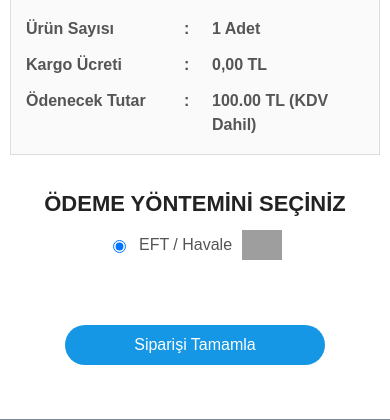
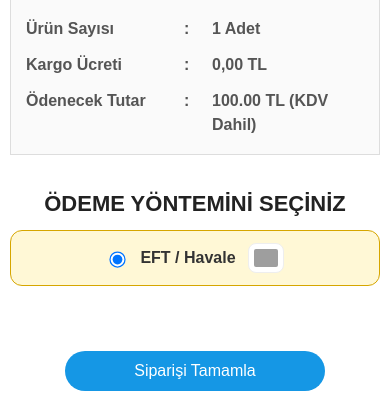
Before and after one commit to peppo2026/django_guven, a Django app: page /sepet/ in a window 390 px wide. Shown: the part 530-950 px from the top of the page. Run offline with Django 4.2, Linux system fonts and the light colour scheme; tables that the repository leaves empty hold one stand-in row (values such as "Sample post"); grey boxes marked "Sample" are stand-in pictures; grey boxes are pictures that could not be loaded.

Commit message:
guvenceye alma

```diff
--- a/shop/templates/shop/cart.html
+++ b/shop/templates/shop/cart.html
@@ -1,6 +1,49 @@
 {% extends "shop/base.html" %}
 
 {% block content %}
+
+
+<style>
+/* MOBILE CART PAYMENT IMAGE */
+@media (max-width: 900px) {
+
+    label[style*="display:flex"] {
+        display: flex !important;
+        justify-content: center !important;
+        align-items: center !important;
+        gap: 12px !important;
+        flex-wrap: wrap !important;
+        background: #fff8d6 !important;
+        border: 1px solid #d6a600 !important;
+        border-radius: 12px !important;
+        padding: 12px !important;
+        font-size: 17px !important;
+        font-weight: bold !important;
+        color: #333 !important;
+    }
+
+    label[style*="display:flex"] input[type="radio"] {
+        transform: scale(1.25);
+        margin-right: 4px !important;
+    }
+
+    label[style*="display:flex"] img {
+        height: 52px !important;
+        max-width: 170px !important;
+        width: auto !important;
+        object-fit: contain !important;
+        background: white !important;
+        border-radius: 8px !important;
+        padding: 5px !important;
+        box-sizing: border-box !important;
+        border: 1px solid #eee !important;
+    }
+}
+</style>
+
+
+
+
 
 <style>
 /* SADECE MOBIL SEPET DUZENI */
```
Also changed, not shown: proje/settings.py (+6 -9 lines), shop/validators.py (added, +17 -0 lines).
